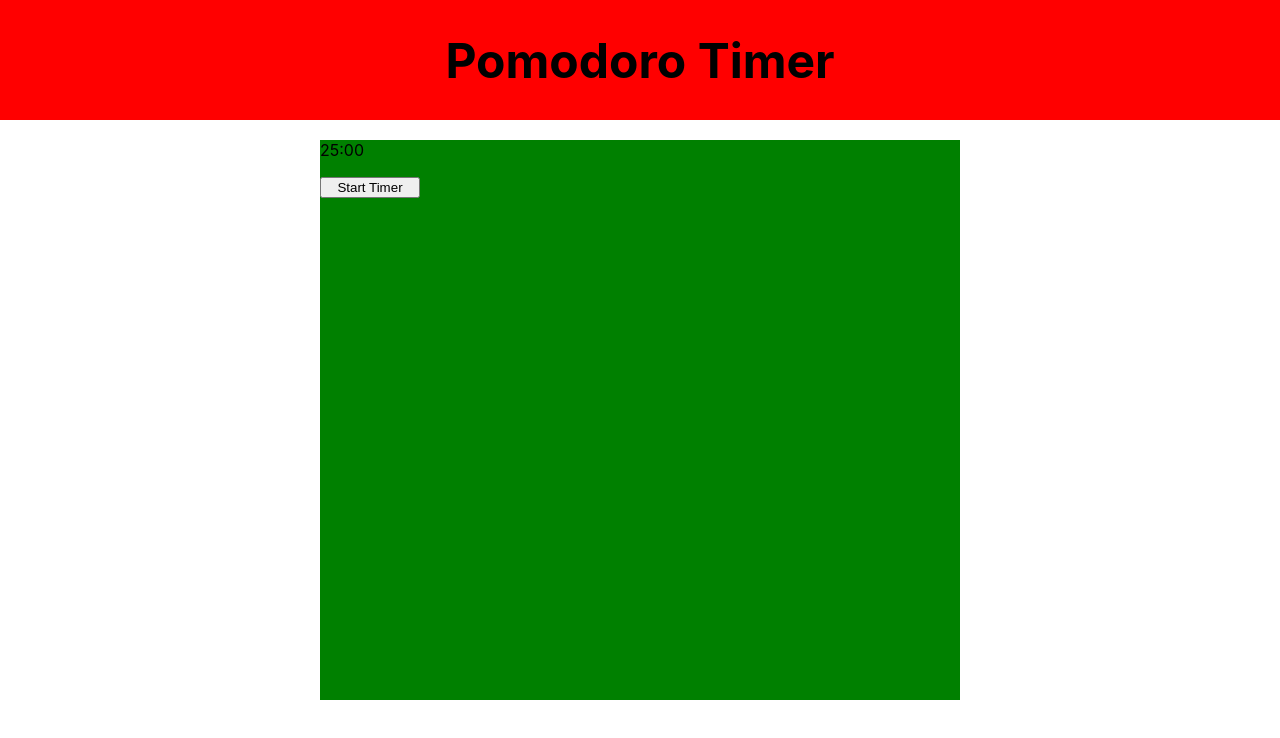
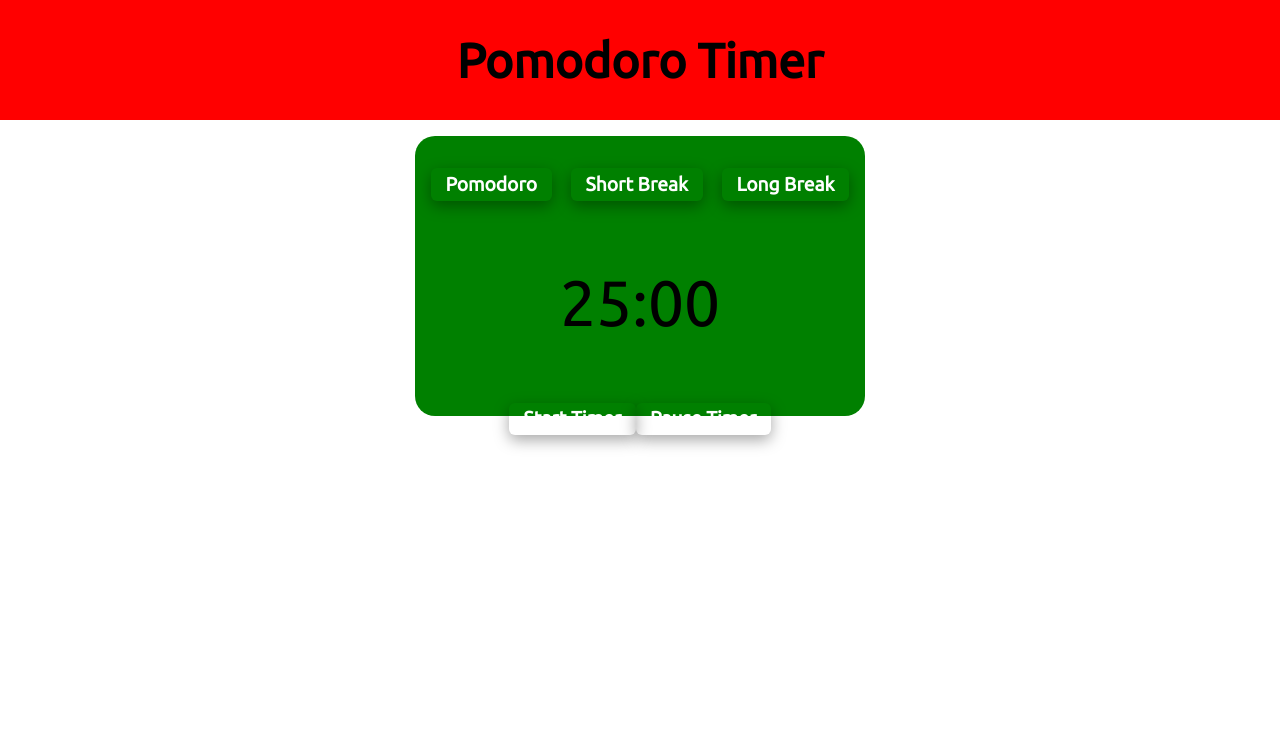
Before and after one commit to Mark5013/pomodoro-app, a React (Create React App) app: page / in a window 1280 px wide. Shown: the top 738 px of the page. Built offline with nearby package versions, Linux system fonts and the light colour scheme.

Commit message:
added buttons and their design along with pause functionality

```diff
--- a/public/index.html
+++ b/public/index.html
@@ -10,6 +10,10 @@
       content="Web site created using create-react-app"
     /> -->
 		<link rel="apple-touch-icon" href="%PUBLIC_URL%/logo192.png" />
+		<link
+			href="https://fonts.googleapis.com/css2?family=Ubuntu:wght@300;400;700&display=swap"
+			rel="index.css"
+		/>
 		<!--
       manifest.json provides metadata used when your web app is installed on a
       user's mobile device or desktop. See https://developers.google.com/web/fundamentals/web-app-manifest/
--- a/src/components/MainPage/MainPage.js
+++ b/src/components/MainPage/MainPage.js
@@ -10,12 +10,16 @@ function MainPage() {
 	const [minutes, setMinutes] = useState("25");
 	const [seconds, setSeconds] = useState("00");
 
+	// controls timer displays on screen
 	function startTimer() {
+		// convert minutes and seconds to milliseconds
 		let timerLength = Number(minutes) * 60000 + Number(seconds) * 1000;
 		console.log(timerLength);
 
 		interval = setInterval(() => {
+			// decrement timer length by 1 second every second
 			timerLength -= 1000;
+			// if timerLength hits 0, clear the intervals
 			if (timerLength <= 0) {
 				clearInterval(interval);
 			}
@@ -33,11 +37,16 @@ function MainPage() {
 		}, 1000);
 	}
 
+	function clearTimer() {
+		clearInterval(interval);
+	}
+
 	return (
 		<>
 			<Header />
 			<TimerCard timerRunning={true} minutes={minutes} seconds={seconds}>
 				<Button text="Start Timer" type="button" onClick={startTimer} />
+				<Button text="Pause Timer" type="button" onClick={clearTimer} />
 			</TimerCard>
 		</>
 	);
--- a/src/components/MainPage/UI/TimerCard.js
+++ b/src/components/MainPage/UI/TimerCard.js
@@ -1,4 +1,5 @@
 import styles from "./TimerCard.module.css";
+import Button from "../../Shared/UI/Button";
 
 function TimerCard(props) {
 	return (
@@ -8,8 +9,12 @@ function TimerCard(props) {
 					? styles.timerRunningBackground
 					: styles.timerPausedBackground
 			}`}>
-			<h2>{props.timer}</h2>
-			<p>
+			<div className={styles.timerButtons}>
+				<Button text="Pomodoro" type="button" />
+				<Button text="Short Break" type="button" />
+				<Button text="Long Break" type="button" />
+			</div>
+			<p className={styles.timerText}>
 				{props.minutes}:{props.seconds}
 			</p>
 			<div>{props.children}</div>
--- a/src/components/MainPage/UI/TimerCard.module.css
+++ b/src/components/MainPage/UI/TimerCard.module.css
@@ -1,7 +1,9 @@
 .card {
-	width: 50%;
-	height: 70vh;
+	width: 450px;
+	height: 35vh;
 	margin: auto;
+	border-radius: 20px;
+	text-align: center;
 }
 
 .timerRunningBackground {
@@ -11,3 +13,16 @@
 .timerPausedBackground {
 	background-color: red;
 }
+
+.timerButtons {
+	display: flex;
+	flex-direction: row;
+	justify-content: space-between;
+	padding: 2em 1em;
+	margin-top: 1em;
+}
+
+.timerText {
+	font-size: 4em;
+	margin-top: 0.5em;
+}
--- a/src/components/Shared/UI/Button.js
+++ b/src/components/Shared/UI/Button.js
@@ -4,7 +4,7 @@ function Button(props) {
 	return (
 		<button
 			onClick={props.onClick}
-			className={styles.big}
+			className={styles.breakButtons}
 			type={props.type}>
 			{props.text}
 		</button>
--- a/src/components/Shared/UI/Button.module.css
+++ b/src/components/Shared/UI/Button.module.css
@@ -1,3 +1,18 @@
-.big {
-	width: 100px;
+.breakButtons {
+	padding: 0.25em 0.75em;
+	background-color: none;
+	color: white;
+	background: none;
+	font-weight: 700;
+	border: none;
+	box-shadow: rgba(0, 0, 0, 0.35) 0px 5px 15px;
+	border-radius: 6px;
+	cursor: pointer;
+	font-size: 1.2em;
+	font-family: inherit;
 }
+
+.breakButtons:hover,
+.breakButtons:focus {
+	background: linear-gradient(rgba(0, 0, 0, 0.25), rgba(0, 0, 0, 0.25));
+}
--- a/src/index.css
+++ b/src/index.css
@@ -1,9 +1,9 @@
+@import url("https://fonts.googleapis.com/css?family=Ubuntu");
+
 body {
 	margin: 0;
 	box-sizing: border-box;
-	font-family: -apple-system, BlinkMacSystemFont, "Segoe UI", "Roboto",
-		"Oxygen", "Ubuntu", "Cantarell", "Fira Sans", "Droid Sans",
-		"Helvetica Neue", sans-serif;
+	font-family: "Ubuntu", "sans-serif";
 	-webkit-font-smoothing: antialiased;
 	-moz-osx-font-smoothing: grayscale;
 }
```
